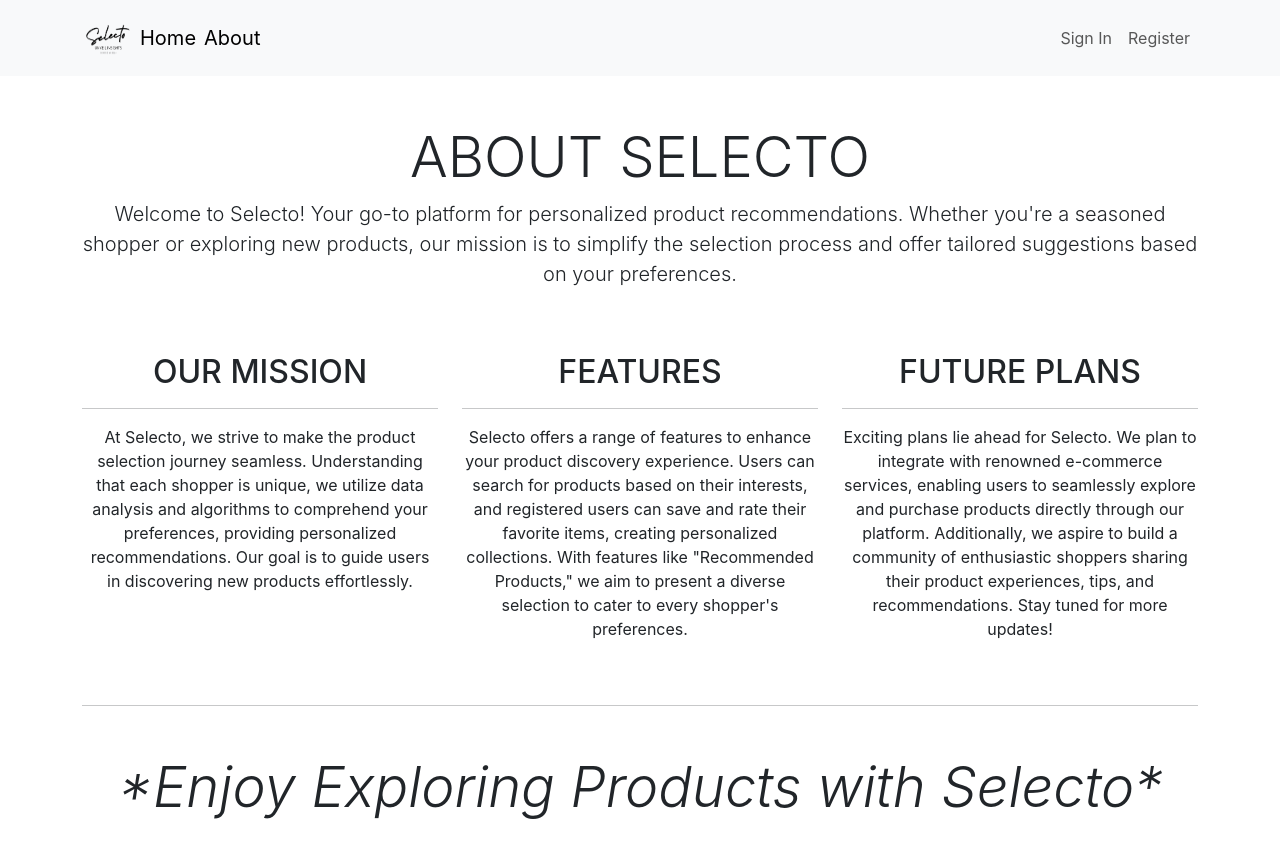
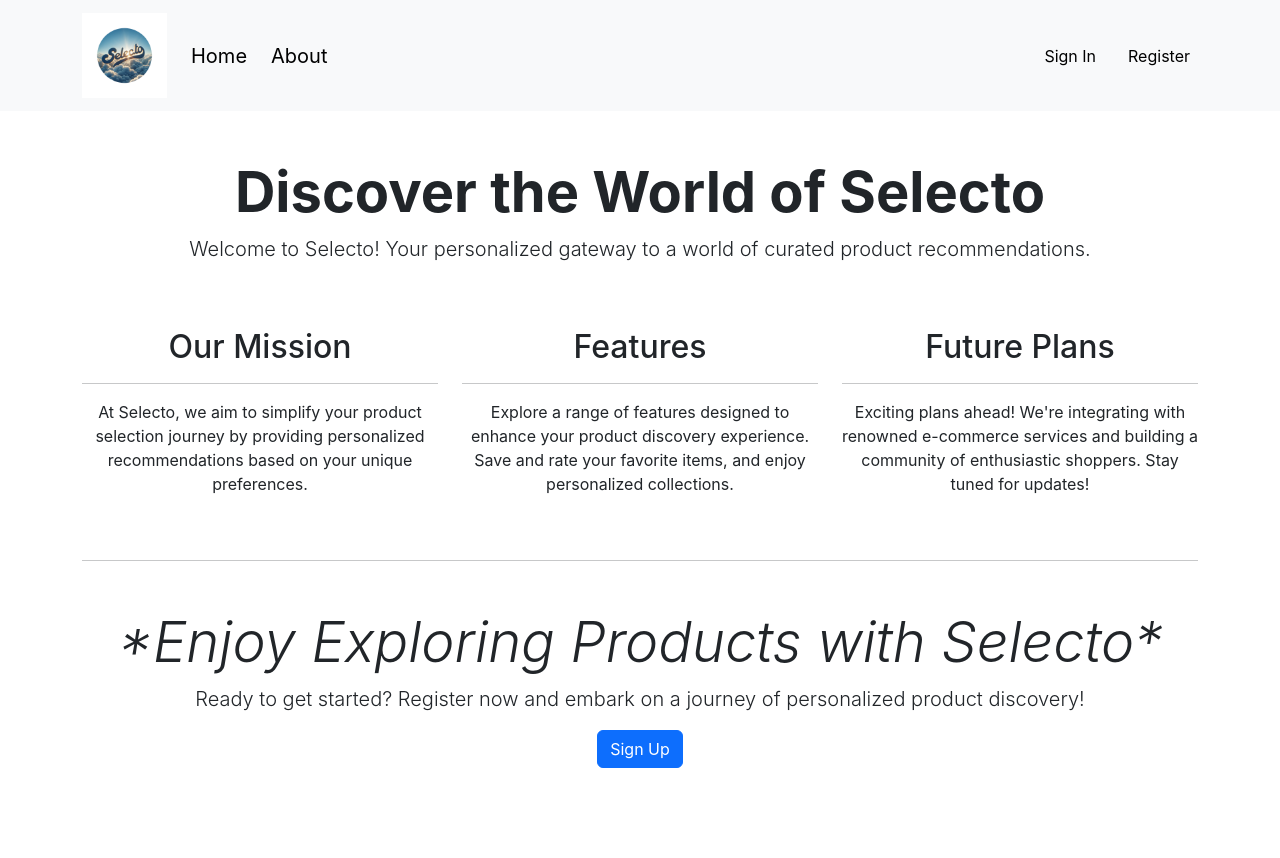
Before and after one commit to RbMo7/selecto, a React (Create React App) app in the folder frontend/: page /About in a window 1280 px wide. Shown: the top 858 px of the page. Built offline with nearby package versions, Linux system fonts and the light colour scheme.

Commit message:
some frontend changes

```diff
--- a/frontend/src/App.css
+++ b/frontend/src/App.css
@@ -24,6 +24,56 @@
   color: white;
 }
 
+/* Hover effect on nav bar */
+.navbar-link {
+  position: relative;
+  text-decoration: none; /* Remove default underline */
+  color: black; /* Set your default text color */
+}
+
+.navbar-link::before {
+  content: '';
+  position: absolute;
+  bottom: 0;
+  left: 0;
+  width: 0;
+  height: 3px; /* Set the thickness of the underline */
+  background-color: black; /* Set the color of the underline */
+  transition: width 0.3s ease-in-out;
+}
+
+.navbar-link:hover::before {
+  width: 100%;
+}
+
+.sign-in-link,
+.register-link {
+  transition: color 0.3s ease-in-out;
+}
+
+.sign-in-link:hover {
+  color:black /* Set the desired hover color for "Sign In" */;
+}
+
+.register-link:hover {
+  color: black/* Set the desired hover color for "Register" */;
+}
+
+/* transition on search button*/
+
+.btn-transition {
+  transition: all 0.3s ease-in-out;
+  border: 2px solid rgba(0, 123, 255, 0.5);
+  background-color: transparent;
+  color:black;
+}
+
+.btn-transition:hover {
+  border: 2px solid #007bff;
+  transform: scale(1.11);
+}
+
+
 .App-link {
   color: #61dafb;
 }
--- a/frontend/src/Components/About.js
+++ b/frontend/src/Components/About.js
@@ -6,12 +6,9 @@ export default function About(props) {
     <Container className="py-5">
       <Row>
         <Col className="text-center">
-          <h1 className="display-4">ABOUT SELECTO</h1>
+          <h1 className="display-4" style={{ fontWeight: "bold" }}>Discover the World of Selecto</h1>
           <p className="lead">
-            Welcome to Selecto! Your go-to platform for personalized product
-            recommendations. Whether you're a seasoned shopper or exploring new
-            products, our mission is to simplify the selection process and offer
-            tailored suggestions based on your preferences.
+            Welcome to Selecto! Your personalized gateway to a world of curated product recommendations.
           </p>
         </Col>
       </Row>
@@ -19,44 +16,30 @@ export default function About(props) {
       <Row className="my-5">
         <Col md={4}>
           <div className="about-item text-center">
-            <h2>OUR MISSION</h2>
+            <h2>Our Mission</h2>
             <hr />
             <p>
-              At Selecto, we strive to make the product selection journey
-              seamless. Understanding that each shopper is unique, we utilize
-              data analysis and algorithms to comprehend your preferences,
-              providing personalized recommendations. Our goal is to guide users
-              in discovering new products effortlessly.
+              At Selecto, we aim to simplify your product selection journey by providing personalized recommendations based on your unique preferences.
             </p>
           </div>
         </Col>
 
         <Col md={4}>
           <div className="about-item text-center">
-            <h2>FEATURES</h2>
+            <h2>Features</h2>
             <hr />
             <p>
-              Selecto offers a range of features to enhance your product
-              discovery experience. Users can search for products based on their
-              interests, and registered users can save and rate their favorite
-              items, creating personalized collections. With features like
-              "Recommended Products," we aim to present a diverse selection to
-              cater to every shopper's preferences.
+              Explore a range of features designed to enhance your product discovery experience. Save and rate your favorite items, and enjoy personalized collections.
             </p>
           </div>
         </Col>
 
         <Col md={4}>
           <div className="about-item text-center">
-            <h2>FUTURE PLANS</h2>
+            <h2>Future Plans</h2>
             <hr />
             <p>
-              Exciting plans lie ahead for Selecto. We plan to integrate with
-              renowned e-commerce services, enabling users to seamlessly explore
-              and purchase products directly through our platform. Additionally,
-              we aspire to build a community of enthusiastic shoppers sharing
-              their product experiences, tips, and recommendations. Stay tuned
-              for more updates!
+              Exciting plans ahead! We're integrating with renowned e-commerce services and building a community of enthusiastic shoppers. Stay tuned for updates!
             </p>
           </div>
         </Col>
@@ -69,6 +52,8 @@ export default function About(props) {
           <h1 className="display-4">
             <i>*Enjoy Exploring Products with Selecto*</i>
           </h1>
+          <p className="lead">Ready to get started? Register now and embark on a journey of personalized product discovery!</p>
+          <button className="btn btn-primary">Sign Up</button>
         </Col>
       </Row>
     </Container>
--- a/frontend/src/Components/Landing.js
+++ b/frontend/src/Components/Landing.js
@@ -1,10 +1,9 @@
 import React, { useState } from "react";
-import { Form, Button, Row, Col, Container } from "react-bootstrap";
+import { Form,Button, Row, Col, Container } from "react-bootstrap";
 import logo from "./Images/Logo-NObg-NOtxt.png";
 import axios from "axios";
 import { toast } from "react-hot-toast";
 import ProductListModal from "./Products";
-
 function Landing(props) {
   const [searchText, setSearchText] = useState("");
 
@@ -51,6 +50,7 @@ function Landing(props) {
       </h1>
 
       <Form inline onSubmit={handleSearch} className="mb-4">
+
         <Form.Control
           type="text"
           placeholder="Search for products..."
@@ -63,25 +63,31 @@ function Landing(props) {
           variant="primary"
           type="Submit"
           onClick={handleShowProductListModal}
+          className="btn-transition"
         >
           Search
         </Button>
+
       </Form>
 
-      <Row>
-        <Col md={6} className="mb-4">
+      <Row className="gx-3">
+        <Col md={6} className="mb-5">
+        <div className="p-4 rounded border border-primary">
           <h2 className="text-primary">Discover the Best Products</h2>
           <p className="lead">
             Find the products you love with personalized recommendations
             tailored just for you.
           </p>
+          </div>
         </Col>
-        <Col md={6} className="mb-4">
+        <Col md={6} className="mb-5">
+        <div className="p-4 rounded border border-primary">
           <h2 className="text-primary">Easy and Quick</h2>
           <p className="lead">
             Effortlessly explore and search for products to enhance your
             shopping experience.
           </p>
+          </div>
         </Col>
       </Row>
       <ProductListModal
--- a/frontend/src/Components/Navbar.js
+++ b/frontend/src/Components/Navbar.js
@@ -2,9 +2,10 @@ import React, { useState } from "react";
 import Container from "react-bootstrap/Container";
 import Nav from "react-bootstrap/Nav";
 import Navbar from "react-bootstrap/Navbar";
-import logo from "./Images/Logo-NObg.png";
+//import logo from "./Images/Logo-NObg.png";
 import SignInModal from "./SignInModal";
 import RegisterModal from "./RegisterModal";
+import logo from "./Images/Logos.png";
 
 function BasicNavbar() {
   const [showModal, setShowModal] = useState(null);
@@ -22,12 +23,12 @@ function BasicNavbar() {
       <Navbar expand="lg" className="bg-body-tertiary">
         <Container>
           <Navbar.Brand href="/" className="d-flex align-items-center">
-            <img src={logo} alt="Logo" width="50" height="50" />
-            <span className="ms-2">
-              <Nav.Link href="/">Home</Nav.Link>
+            <img src={logo} alt="Logo" width="85" height="85" />
+            <span className="ms-4">
+              <Nav.Link href="/" className="me-2 navbar-link">Home</Nav.Link>
             </span>
             <span className="ms-2">
-              <Nav.Link href="/about">About</Nav.Link>
+              <Nav.Link href="/about" className="ms-2 navbar-link">About</Nav.Link>
             </span>
           </Navbar.Brand>
 
@@ -38,6 +39,7 @@ function BasicNavbar() {
                 href="#"
                 onClick={() => handleModalShow("signIn")}
                 aria-label="Sign In"
+                className="me-2 navbar-link sign-in-link"
               >
                 Sign In
               </Nav.Link>
@@ -45,6 +47,7 @@ function BasicNavbar() {
                 href="#"
                 onClick={() => handleModalShow("register")}
                 aria-label="Register"
+                className="ms-2 navbar-link register-link"
               >
                 Register
               </Nav.Link>
--- a/frontend/src/Components/RegisterModal.js
+++ b/frontend/src/Components/RegisterModal.js
@@ -1,7 +1,8 @@
 // RegisterModal.js
 import React, { useState } from "react";
 import { Modal, Button, Form, Image, Col } from "react-bootstrap";
-import selectoLogo from "./Images/Logo-NObg.png";
+import selectoLogo from "./Images/logotext.png";
+//import selectoLogo from "./Images/Logo-NObg.png";
 import SignInModal from "./SignInModal";
 import toast from "react-hot-toast";
 import axios from "axios";
@@ -56,6 +57,8 @@ function RegisterModal(props) {
       size="md"
       aria-labelledby="contained-modal-title-vcenter"
       centered
+      className="glassMorphism" // Apply the glass morphism class
+
     >
       <Modal.Header closeButton>
         <Modal.Title className="text-center w-100">Register</Modal.Title>
--- a/frontend/src/Components/SignInModal.js
+++ b/frontend/src/Components/SignInModal.js
@@ -1,10 +1,11 @@
 // SignInModal.js
 import React, { useState } from "react";
 import { Modal, Button, Form, Image } from "react-bootstrap";
-import selectoLogo from "./Images/Logo-NObg.png";
+import selectoLogo from "./Images/logotext.png";
 import RegisterModal from "./RegisterModal";
 import toast from "react-hot-toast";
 import axios from "axios";
+import "./styles.css";
 
 function SignInModal(props) {
   const [email, setEmail] = useState("");
@@ -56,6 +57,7 @@ function SignInModal(props) {
       size="md"
       aria-labelledby="contained-modal-title-vcenter"
       centered
+      className="glassMorphism" // Apply the glass morphism class
     >
       <Modal.Header closeButton>
         <Modal.Title className="text-center w-100">Sign In</Modal.Title>
--- /dev/null
+++ b/frontend/src/Components/styles.css
@@ -0,0 +1,8 @@
+/* styles.css (or any other file where you define your styles) */
+.glassMorphism {
+    background: rgba(255, 255, 255, 0.1); /* Adjust the alpha value for transparency */
+    backdrop-filter: blur(10px); /* Adjust the blur value */
+    border: 1px solid rgba(255, 255, 255, 0.18); /* Adjust the border color and alpha value */
+    border-radius: 10px; /* Adjust the border radius */
+    padding: 20px; /* Adjust padding as needed */
+  }
```
Also changed, not shown: frontend/src/Components/Card.js (line endings or trailing spaces), frontend/src/Components/Images/Logos.png (added), frontend/src/Components/Images/logotext.png (added), frontend/src/index.css (line endings or trailing spaces).
